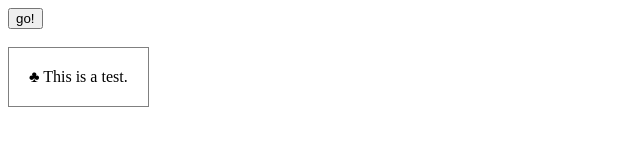
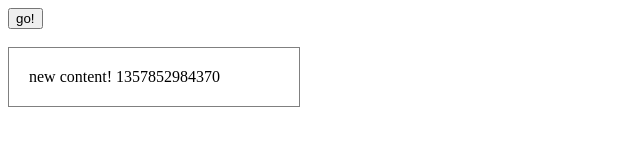
Before and after one commit to crisstanza/layoutorium, a plain HTML site: page layout-07/index.html in a window 1280 px wide. Both pictures are taken after a click on the button "go!". Shown: the whole page, without its empty margins (0-640 px from the left). Drawn offline with Linux system fonts and the light colour scheme.

Commit message:
Layout 07 - flip to change contents

```diff
--- a/layout-07/index.html
+++ b/layout-07/index.html
@@ -9,6 +9,7 @@
 				display: block;
 				border: 1px solid gray;
 				padding: 20px;
+				width: 250px;
 			}
 			div.my-flip-1 {
 				transition: all 0.25s linear;
@@ -26,7 +27,10 @@
 						function click(sender) {
 							var myDiv = document.getElementById('my-div');
 							myDiv.setAttribute('class', 'my-flip-1');
-							setTimeout(function() { myDiv.setAttribute('class', 'my-flip-2'); }, 250);
+							setTimeout(function() {
+								myDiv.innerHTML = 'new content! ' + new Date().getTime();
+								myDiv.setAttribute('class', 'my-flip-2');
+							}, 250);
 						}
 						var myButton = document.getElementById('my-button');
 						myButton.addEventListener('click', click, false);
```
